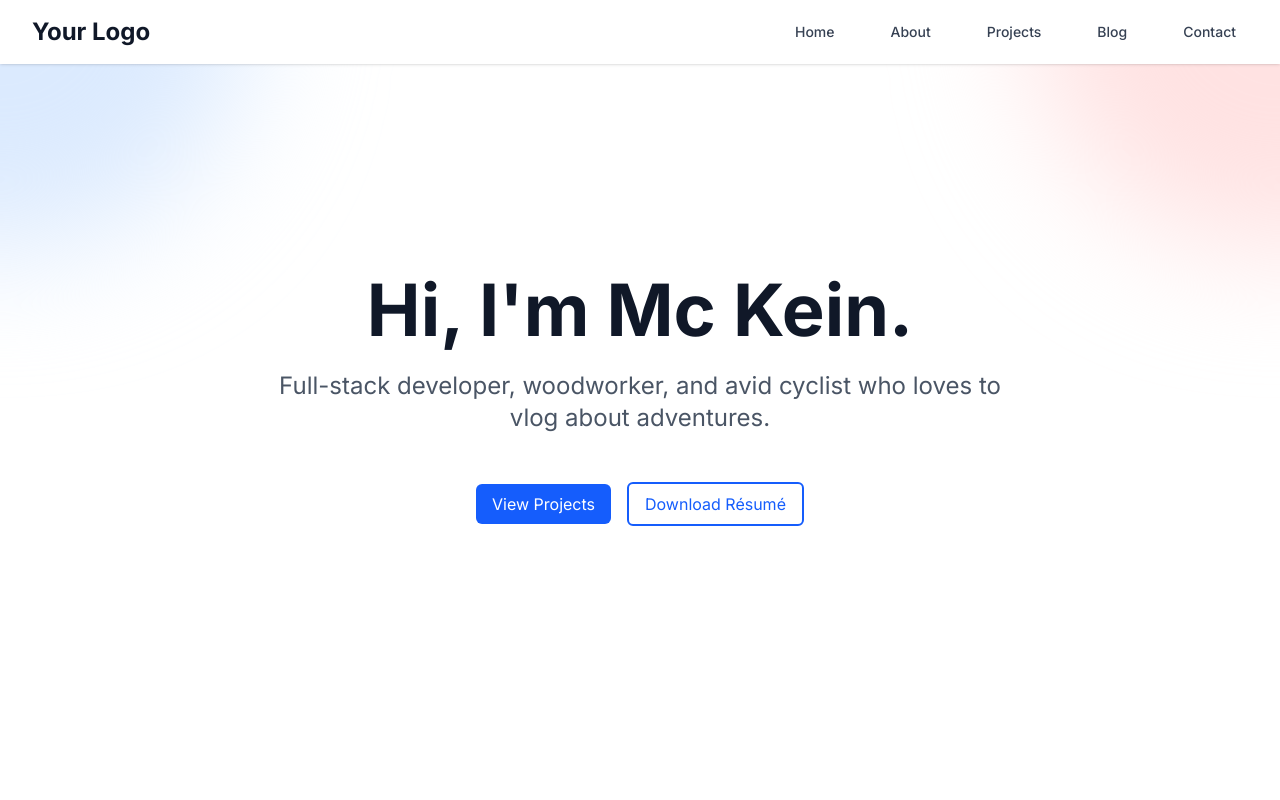
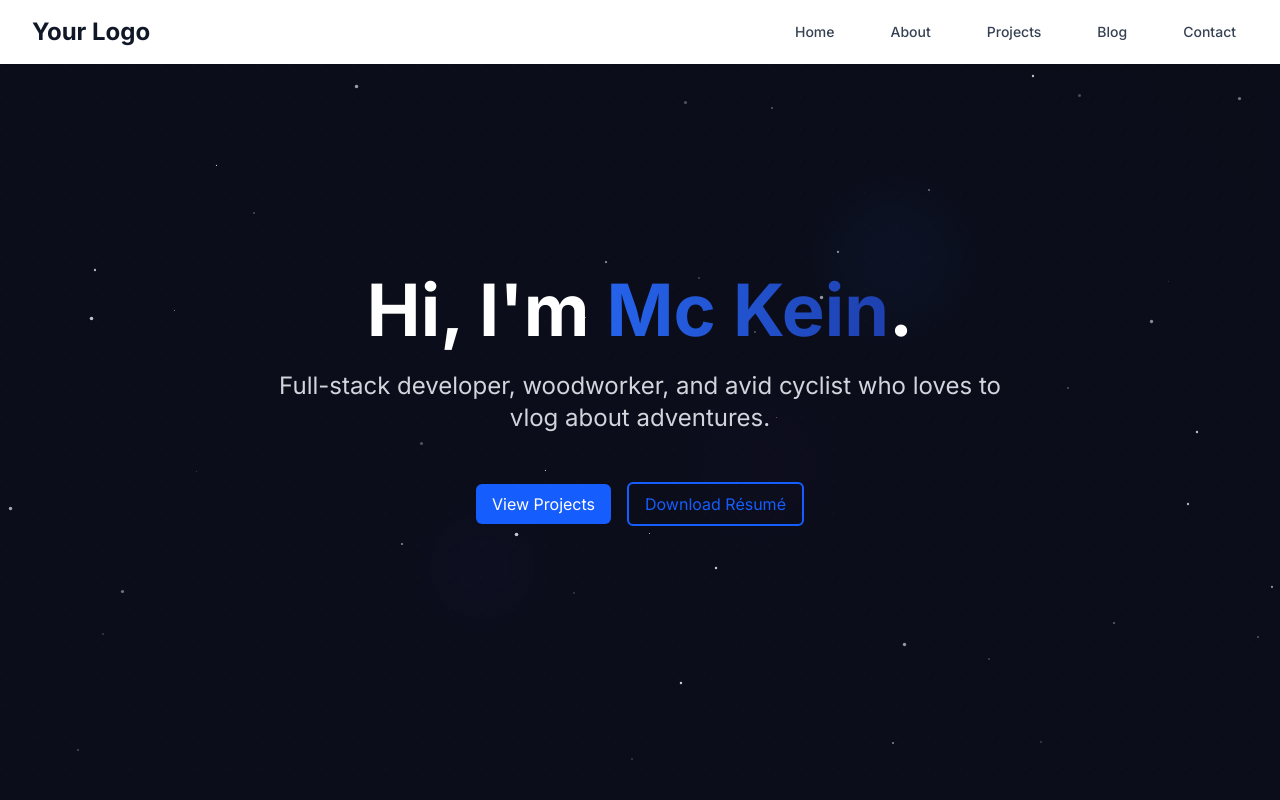
Before and after one commit to jmktayag/projectme, a Next.js app: page / in a window 1280 px wide. Shown: the top 800 px of the page. Built offline with nearby package versions, Linux system fonts and the light colour scheme.

Commit message:
feat: enhance hero section with animated background elements and stars

```diff
--- a/src/app/globals.css
+++ b/src/app/globals.css
@@ -1,39 +1,73 @@
 /* Import Tailwind CSS - This brings in all the Tailwind utility classes */
 @import "tailwindcss";
 
-/* Define light theme variables - These are the default colors for light mode */
+/* Define theme variables - These control the overall look of the site */
 :root {
-  --background: #ffffff;  /* White background */
-  --foreground: #171717; /* Dark gray text */
+  /* Base colors */
+  --background: #0A0B14;  /* Dark navy background */
+  --foreground: #FFFFFF;  /* White text */
+
+  /* Accent colors */
+  --accent-primary: #2563EB;   /* Bright blue */
+  --accent-secondary: #1E40AF; /* Darker blue */
+
+  /* Gradient colors */
+  --gradient-start: rgba(37, 99, 235, 0.1);  /* Subtle blue */
+  --gradient-end: rgba(30, 64, 175, 0.05);   /* Very subtle darker blue */
 }
 
 /* Set theme colors and fonts - These variables are used throughout the app */
 @theme inline {
   --color-background: var(--background);
   --color-foreground: var(--foreground);
+  --color-accent-primary: var(--accent-primary);
+  --color-accent-secondary: var(--accent-secondary);
   --font-sans: var(--font-geist-sans);
   --font-mono: var(--font-geist-mono);
 }
 
-/* Dark mode overrides - These colors are used when the user's system is in dark mode */
-@media (prefers-color-scheme: dark) {
-  :root {
-    --background: #0a0a0a; /* Near black background */
-    --foreground: #ededed; /* Light gray text */
-  }
+/* Base body styles - These styles apply to the entire page */
+body {
+  background-color: var(--background);
+  color: var(--foreground);
+  font-family: 'Inter', Arial, sans-serif;
 }
 
-/* Base body styles - These styles apply to the entire page */
-body {
-  background: var(--background);
-  color: var(--foreground);
-  font-family: Arial, Helvetica, sans-serif;
+/* Gradient background for sections */
+.gradient-bg {
+  position: relative;
+  overflow: hidden;
+}
+
+.gradient-bg::before {
+  content: '';
+  position: absolute;
+  top: -50%;
+  left: -50%;
+  width: 200%;
+  height: 200%;
+  background: radial-gradient(
+    circle at center,
+    var(--gradient-start),
+    var(--gradient-end)
+  );
+  opacity: 0.4;
+  z-index: 0;
 }
 
 /* Tailwind directives - These tell Tailwind to generate its utility classes */
 @tailwind base;      /* Base styles like reset and defaults */
 @tailwind components; /* Component classes */
 @tailwind utilities;  /* Utility classes like padding, margin, etc. */
+
+/* Custom utilities */
+@layer utilities {
+  .text-gradient {
+    background: linear-gradient(to right, var(--accent-primary), var(--accent-secondary));
+    -webkit-background-clip: text;
+    -webkit-text-fill-color: transparent;
+  }
+}
 
 /* Ripple effect animation for interactive elements */
 .ripple {
--- a/src/components/sections/HeroSection.tsx
+++ b/src/components/sections/HeroSection.tsx
@@ -1,50 +1,159 @@
 'use client';
 
-import { motion } from 'framer-motion';
+import { motion, AnimatePresence } from 'framer-motion';
 import RippleButton from '../common/RippleButton';
+import { useSpring, animated } from '@react-spring/web';
 
 /*
  * HeroSection Component
  * The main landing section of the website
- * Features animated text and call-to-action buttons
+ * Features animated text and gradient background effects
  */
+
+// Star positions - we'll create a grid of stars with slight randomness
+const stars = Array.from({ length: 50 }, (_, i) => ({
+  id: i,
+  x: `${Math.random() * 100}%`,
+  y: `${Math.random() * 100}%`,
+  size: Math.random() * 2 + 1, // Random size between 1-3px
+  duration: Math.random() * 2 + 1, // Random duration between 1-3s
+  delay: Math.random() * 2, // Random delay for twinkling
+}));
+
 const HeroSection = () => {
+  // Animation for the floating gradient movement
+  const gradientProps = useSpring({
+    from: { backgroundPosition: '0% 50%' },
+    to: { backgroundPosition: '100% 50%' },
+    config: { duration: 8000 },
+    loop: true,
+  });
+
   return (
-    <section className="relative min-h-screen flex items-center justify-center px-4 overflow-hidden">
-      {/* Background shapes for visual interest */}
-      <div className="absolute inset-0 overflow-hidden pointer-events-none">
+    <section className="relative min-h-screen flex items-center justify-center px-4 overflow-hidden bg-[#0A0B14]">
+      {/* Animated background elements */}
+      <div className="absolute inset-0 overflow-hidden">
+        {/* Stars */}
+        {stars.map((star) => (
+          <motion.div
+            key={star.id}
+            className="absolute w-1 h-1 bg-white rounded-full"
+            style={{
+              left: star.x,
+              top: star.y,
+              width: star.size,
+              height: star.size,
+            }}
+            animate={{
+              opacity: [0.2, 0.8, 0.2],
+              scale: [1, 1.2, 1],
+            }}
+            transition={{
+              duration: star.duration,
+              delay: star.delay,
+              repeat: Infinity,
+              ease: "easeInOut"
+            }}
+          />
+        ))}
+
+        {/* Floating elements */}
+        <motion.div
+          animate={{
+            y: [-20, 20, -20],
+            x: [-10, 10, -10],
+            opacity: [0.2, 0.3, 0.2]
+          }}
+          transition={{
+            duration: 5,
+            ease: "easeInOut",
+            repeat: Infinity,
+          }}
+          className="absolute top-1/4 right-1/4 w-32 h-32 rounded-full bg-blue-500/20 blur-xl"
+        />
+        <motion.div
+          animate={{
+            y: [20, -20, 20],
+            x: [10, -10, 10],
+            opacity: [0.15, 0.25, 0.15]
+          }}
+          transition={{
+            duration: 7,
+            ease: "easeInOut",
+            repeat: Infinity,
+          }}
+          className="absolute bottom-1/4 left-1/3 w-24 h-24 rounded-full bg-indigo-500/20 blur-xl"
+        />
+
+        {/* Additional floating element */}
+        <motion.div
+          animate={{
+            y: [-15, 15, -15],
+            x: [-15, 15, -15],
+            opacity: [0.1, 0.2, 0.1]
+          }}
+          transition={{
+            duration: 6,
+            ease: "easeInOut",
+            repeat: Infinity,
+          }}
+          className="absolute top-1/2 right-1/3 w-40 h-40 rounded-full bg-purple-500/15 blur-xl"
+        />
+
+        {/* Animated grid pattern */}
         <motion.div
           initial={{ opacity: 0 }}
-          animate={{ opacity: 1 }}
+          animate={{ opacity: 0.07 }}
           transition={{ duration: 1 }}
-          className="absolute top-0 left-0 w-[500px] h-[500px] bg-blue-100 dark:bg-blue-900/20 rounded-full blur-3xl -translate-x-1/2 -translate-y-1/2"
-        />
-        <motion.div
-          initial={{ opacity: 0 }}
-          animate={{ opacity: 1 }}
-          transition={{ duration: 1, delay: 0.2 }}
-          className="absolute top-0 right-0 w-[500px] h-[500px] bg-red-100 dark:bg-red-900/20 rounded-full blur-3xl translate-x-1/2 -translate-y-1/2"
+          className="absolute inset-0"
+          style={{
+            backgroundImage: 'radial-gradient(circle at 1px 1px, rgba(255,255,255,0.15) 1px, transparent 0)',
+            backgroundSize: '32px 32px',
+          }}
         />
       </div>
 
       {/* Main content container */}
-      <div className="max-w-4xl mx-auto text-center z-10">
+      <div className="relative max-w-4xl mx-auto text-center z-10">
         {/* Animated heading */}
-        <motion.h1
-          initial={{ opacity: 0, y: 20 }}
+        <motion.div
+          initial={{ opacity: 0, y: 30 }}
           animate={{ opacity: 1, y: 0 }}
-          transition={{ duration: 0.5 }}
-          className="text-5xl md:text-6xl lg:text-7xl font-bold text-gray-900 dark:text-white mb-6"
+          transition={{ duration: 0.8, ease: "easeOut" }}
+          className="mb-6"
         >
-          Hi, I'm Mc Kein.
-        </motion.h1>
+          <h1 className="text-5xl md:text-6xl lg:text-7xl font-bold text-white">
+            <motion.span
+              initial={{ opacity: 0, x: -20 }}
+              animate={{ opacity: 1, x: 0 }}
+              transition={{ duration: 0.8, delay: 0.2 }}
+            >
+              Hi, I'm{" "}
+            </motion.span>
+            <motion.span
+              initial={{ opacity: 0, scale: 0.9 }}
+              animate={{ opacity: 1, scale: 1 }}
+              transition={{ duration: 0.8, delay: 0.4 }}
+              className="text-gradient"
+            >
+              Mc Kein
+            </motion.span>
+            <motion.span
+              initial={{ opacity: 0, x: 20 }}
+              animate={{ opacity: 1, x: 0 }}
+              transition={{ duration: 0.8, delay: 0.6 }}
+            >
+              .
+            </motion.span>
+          </h1>
+        </motion.div>
 
         {/* Animated description */}
         <motion.p
           initial={{ opacity: 0, y: 20 }}
           animate={{ opacity: 1, y: 0 }}
-          transition={{ duration: 0.5, delay: 0.1 }}
-          className="text-xl md:text-2xl text-gray-600 dark:text-gray-300 mb-12 max-w-3xl mx-auto"
+          transition={{ duration: 0.8, delay: 0.8 }}
+          className="text-xl md:text-2xl text-gray-300 mb-12 max-w-3xl mx-auto"
         >
           Full-stack developer, woodworker, and avid cyclist who loves to vlog about adventures.
         </motion.p>
@@ -53,10 +162,9 @@ const HeroSection = () => {
         <motion.div
           initial={{ opacity: 0, y: 20 }}
           animate={{ opacity: 1, y: 0 }}
-          transition={{ duration: 0.5, delay: 0.2 }}
+          transition={{ duration: 0.8, delay: 1 }}
           className="flex flex-col sm:flex-row items-center justify-center gap-4"
         >
-          {/* Call-to-action buttons */}
           <RippleButton href="#projects" variant="primary">
             View Projects
           </RippleButton>
@@ -65,6 +173,23 @@ const HeroSection = () => {
           </RippleButton>
         </motion.div>
       </div>
+
+      {/* Animated gradient overlay */}
+      <animated.div
+        style={{
+          ...gradientProps,
+          position: 'absolute',
+          top: 0,
+          left: 0,
+          right: 0,
+          bottom: 0,
+          backgroundImage: 'linear-gradient(45deg, rgba(37, 99, 235, 0.05), rgba(30, 64, 175, 0.03))',
+          backgroundSize: '400% 400%',
+          opacity: 0.8,
+          zIndex: 1,
+          pointerEvents: 'none',
+        }}
+      />
     </section>
   );
 };
--- a/tailwind.config.js
+++ b/tailwind.config.js
@@ -4,7 +4,51 @@ module.exports = {
     "./src/**/*.{js,ts,jsx,tsx}",
   ],
   theme: {
-    extend: {},
+    extend: {
+      colors: {
+        background: 'var(--background)',
+        foreground: 'var(--foreground)',
+        'accent-primary': 'var(--accent-primary)',
+        'accent-secondary': 'var(--accent-secondary)',
+      },
+      animation: {
+        'gradient-x': 'gradient-x 15s ease infinite',
+        'gradient-y': 'gradient-y 15s ease infinite',
+        'gradient-xy': 'gradient-xy 15s ease infinite',
+      },
+      keyframes: {
+        'gradient-y': {
+          '0%, 100%': {
+            'background-size': '400% 400%',
+            'background-position': 'center top'
+          },
+          '50%': {
+            'background-size': '200% 200%',
+            'background-position': 'center center'
+          }
+        },
+        'gradient-x': {
+          '0%, 100%': {
+            'background-size': '200% 200%',
+            'background-position': 'left center'
+          },
+          '50%': {
+            'background-size': '200% 200%',
+            'background-position': 'right center'
+          }
+        },
+        'gradient-xy': {
+          '0%, 100%': {
+            'background-size': '400% 400%',
+            'background-position': 'left center'
+          },
+          '50%': {
+            'background-size': '200% 200%',
+            'background-position': 'right center'
+          }
+        }
+      }
+    },
   },
   plugins: [],
 }
```
